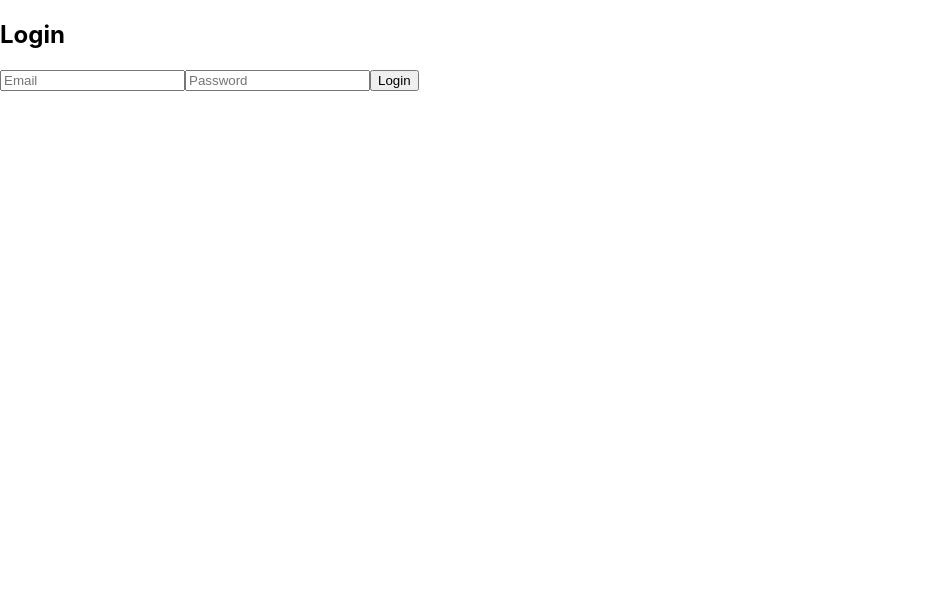
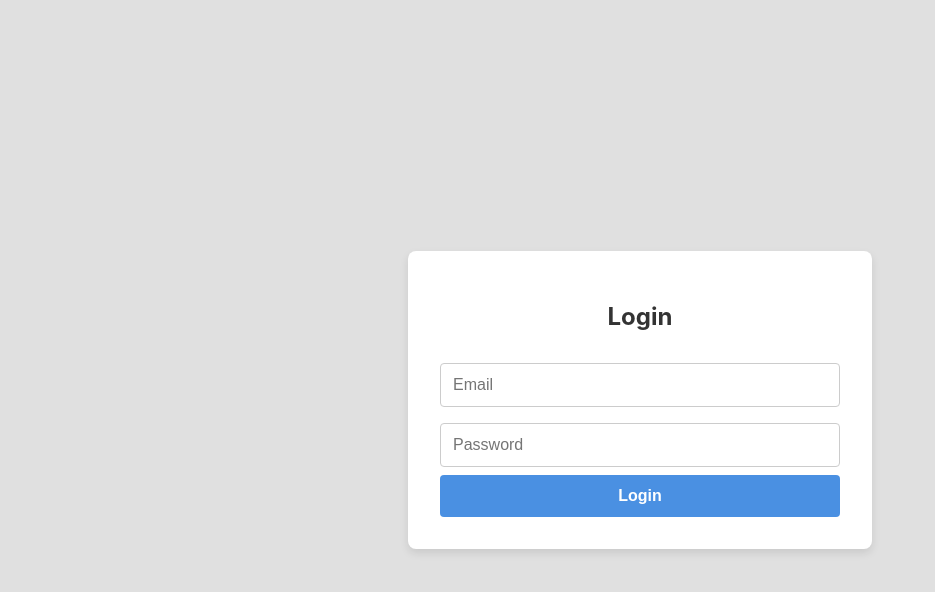
Before and after one commit to squeezem4/ChemicalLabInventory, a React (Create React App) app in the folder chemicalinventory/: page / in a window 1280 px wide. Shown: the top 592 px of the page, without its empty margins (0-935 px from the left). Built offline with nearby package versions, Linux system fonts and the light colour scheme.

Commit message:
added css to login component

```diff
--- a/chemicalinventory/src/components/login.js
+++ b/chemicalinventory/src/components/login.js
@@ -3,6 +3,7 @@ import React, { useState } from "react";
 import { signInWithEmailAndPassword, sendEmailVerification } from "firebase/auth";
 import { auth } from "../firebaseConfig";
 import { useNavigate } from "react-router-dom";
+import "../login.css";
 
 const Login = ({ onLoginSuccess }) => {
   const [email, setEmail] = useState('');
@@ -21,7 +22,7 @@ const Login = ({ onLoginSuccess }) => {
         return;
       }
 
-      // Trigger login success callback
+      // Trigger login success
       onLoginSuccess();
 
       // Redirect to the inventory page
--- /dev/null
+++ b/chemicalinventory/src/login.css
@@ -0,0 +1,76 @@
+/* Center the login container */
+.center-wrapper {
+    display: flex;
+    justify-content: center;
+    align-items: center;
+    height: 100vh;
+    background-color: #e0e0e0; /* Light gray background */
+    margin: 0;
+  }
+
+  /* Styling for the login container */
+  .login-container {
+    width: 400px;
+    padding: 2rem;
+    background-color: #ffffff; /* White background */
+    box-shadow: 0 4px 8px rgba(0, 0, 0, 0.1); /* Soft shadow */
+    border-radius: 8px; /* Rounded corners */
+    text-align: center;
+  }
+
+  /* Heading style */
+  .login-container h2 {
+    font-size: 24px;
+    font-weight: bold;
+    color: #333; /* Darker gray for text */
+    margin-bottom: 1.5rem;
+  }
+
+  /* Input fields */
+  .login-container input {
+    width: 100%;
+    padding: 12px;
+    margin: 8px 0;
+    border: 1px solid #ccc; /* Light border */
+    border-radius: 4px; /* Rounded corners for inputs */
+    box-sizing: border-box;
+    font-size: 16px;
+  }
+
+  /* Button styling */
+  .login-container button {
+    width: 100%;
+    padding: 12px;
+    background-color: #4A90E2; /* Blue background color for the button */
+    border: none;
+    border-radius: 4px;
+    color: white;
+    font-size: 16px;
+    font-weight: bold;
+    cursor: pointer;
+    transition: background-color 0.3s;
+  }
+
+  .login-container button:hover {
+    background-color: #357ABD; /* Darker blue on hover */
+  }
+
+  /* Message styling */
+  .login-container p {
+    color: #d9534f; /* Red color for error messages */
+    font-size: 14px;
+    margin-top: 1rem;
+  }
+
+  /* Create Account link styling */
+  .login-container a {
+    display: block;
+    margin-top: 1rem;
+    color: #4A90E2; /* Blue color for the link */
+    font-size: 14px;
+    text-decoration: none;
+  }
+
+  .login-container a:hover {
+    text-decoration: underline;
+  }
```
